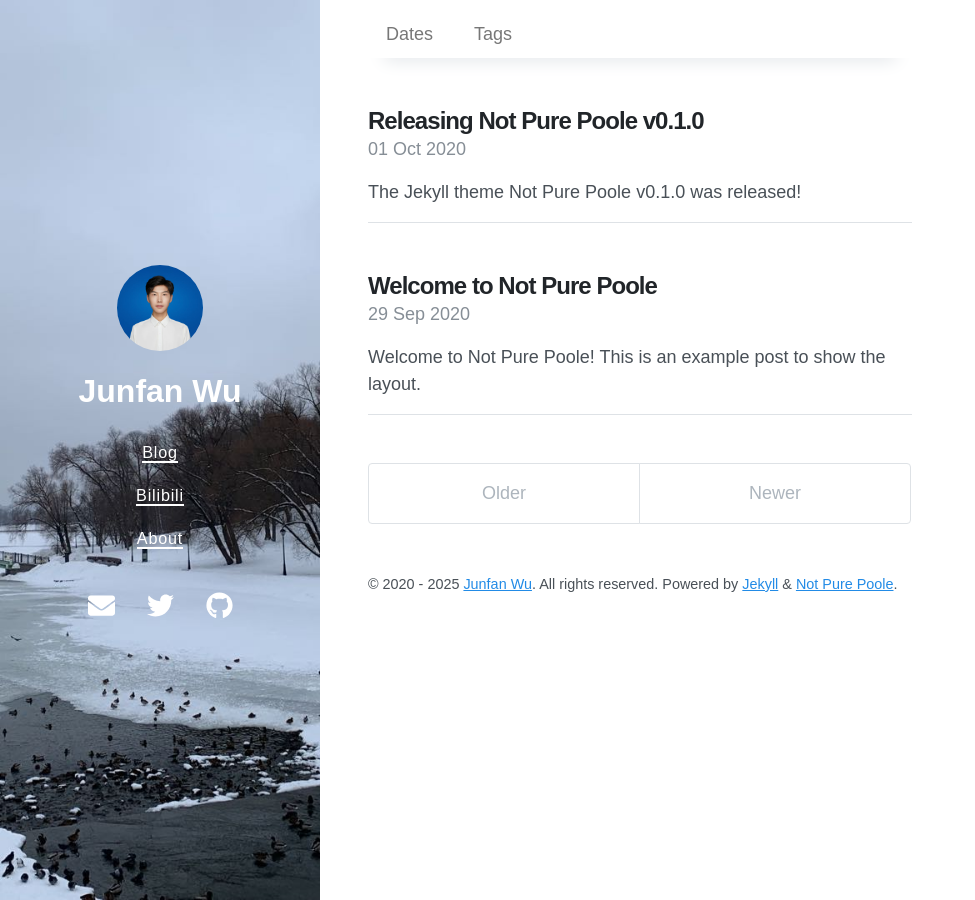
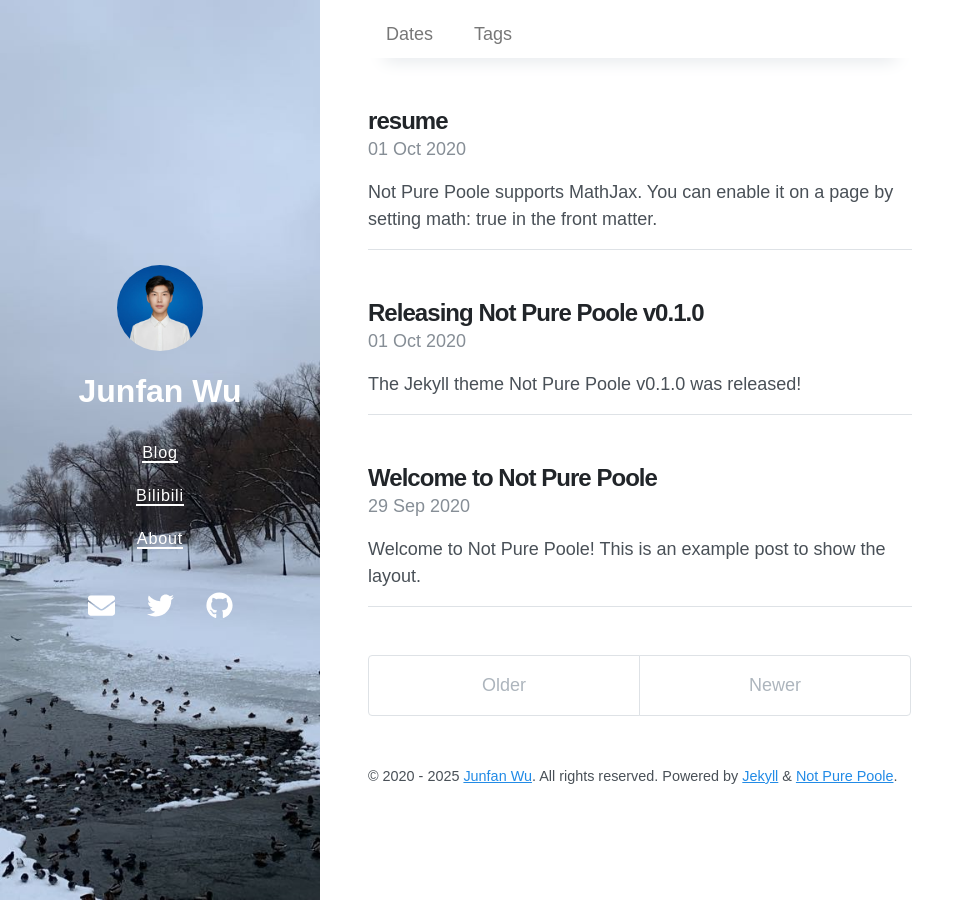
Before and after one commit to JunfanWu/junfanwu.github.io, a Jekyll site: the page built from index.html, in a window 1280 px wide. Shown: the whole page, without its empty margins (0-975 px from the left). Built offline with Jekyll 4.4.1, drawn with Linux system fonts in a browser that asks for light colours; nearby versions of some CDN libraries; the list of posts is cut into pages by our own code; a file with an impossible date is left out.

Commit message:
Update 2020-10-02-testing-mathjax.md

```diff
--- a/_posts/2020-10-02-testing-mathjax.md
+++ b/_posts/2020-10-02-testing-mathjax.md
@@ -3,7 +3,7 @@ layout: post
 title: resume
 tags: mathjax
 math: true
-date:
+date: 2020-10-01 13:56 +0800
 ---
 Not Pure Poole supports [MathJax](https://www.mathjax.org/). You can enable it on a page by setting `math: true` in the front matter.
 
```
